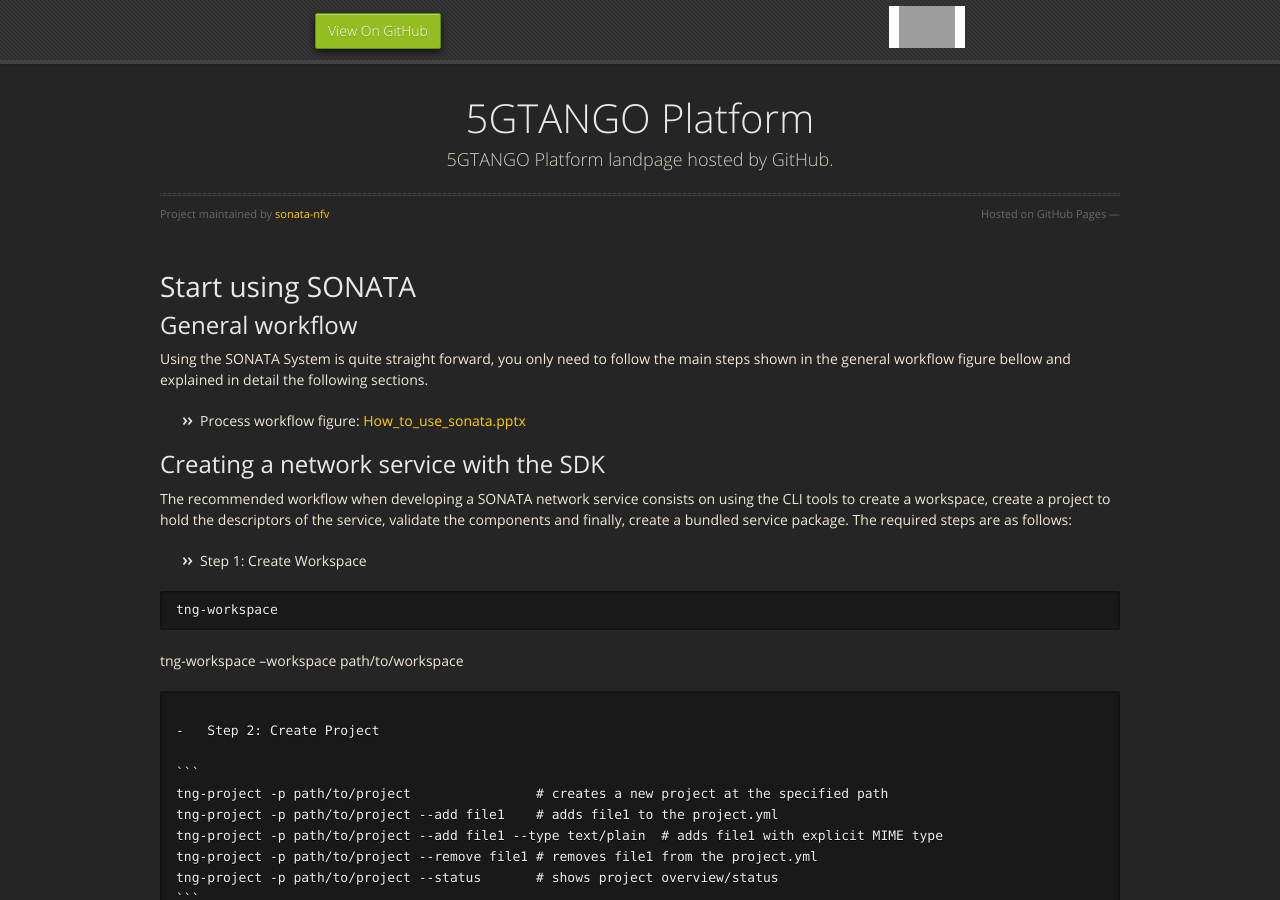
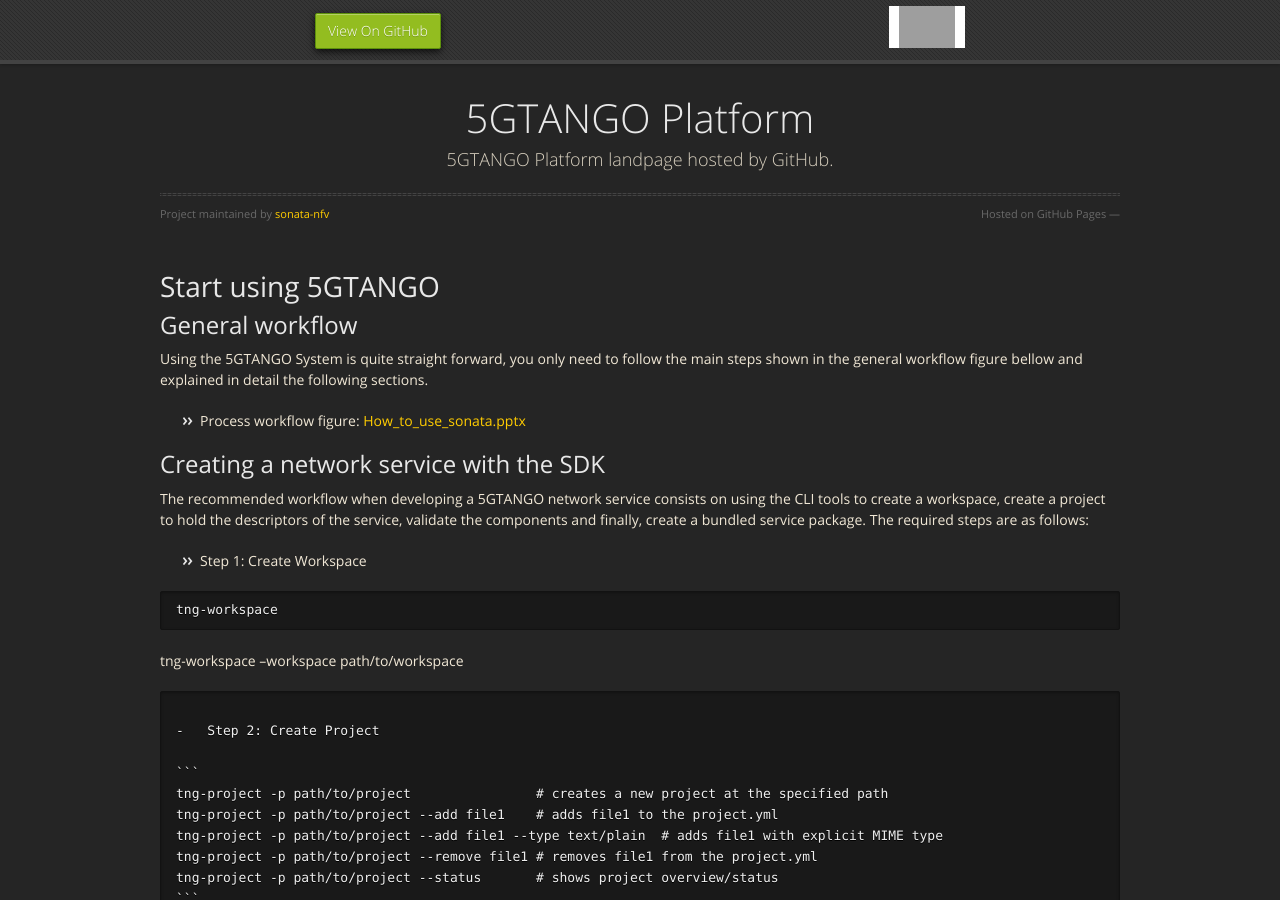
Before and after one commit to sonata-nfv/sonata-nfv.github.io, a Jekyll site: the page built from start_using.md, in a window 1280 px wide and 900 px high. Built offline with Jekyll 4.4.1, drawn with Linux system fonts in a browser that asks for light colours; nearby versions of some CDN libraries; our own code applies the rules of GitHub Pages for plain Markdown files; grey boxes are pictures that could not be loaded.

Commit message:
Update start_using.md

```diff
--- a/start_using.md
+++ b/start_using.md
@@ -1,15 +1,15 @@
-# Start using SONATA
+# Start using 5GTANGO
 
 ## General workflow
 
-Using the SONATA System is quite straight forward, you only need to follow the main steps shown in the general workflow figure bellow and explained in detail the following sections.
+Using the 5GTANGO System is quite straight forward, you only need to follow the main steps shown in the general workflow figure bellow and explained in detail the following sections.
 
  - Process workflow figure: [How_to_use_sonata.pptx](figures/How_to_use_sonata.pptx)
 
 
 ## Creating a network service with the SDK
 
-The recommended workflow when developing a SONATA network service consists on using the CLI tools to create a workspace, create a project to hold the descriptors of the service, validate the components and finally, create a bundled service package. The required steps are as follows:
+The recommended workflow when developing a 5GTANGO network service consists on using the CLI tools to create a workspace, create a project to hold the descriptors of the service, validate the components and finally, create a bundled service package. The required steps are as follows:
 
 -   Step 1: Create Workspace
 
```
